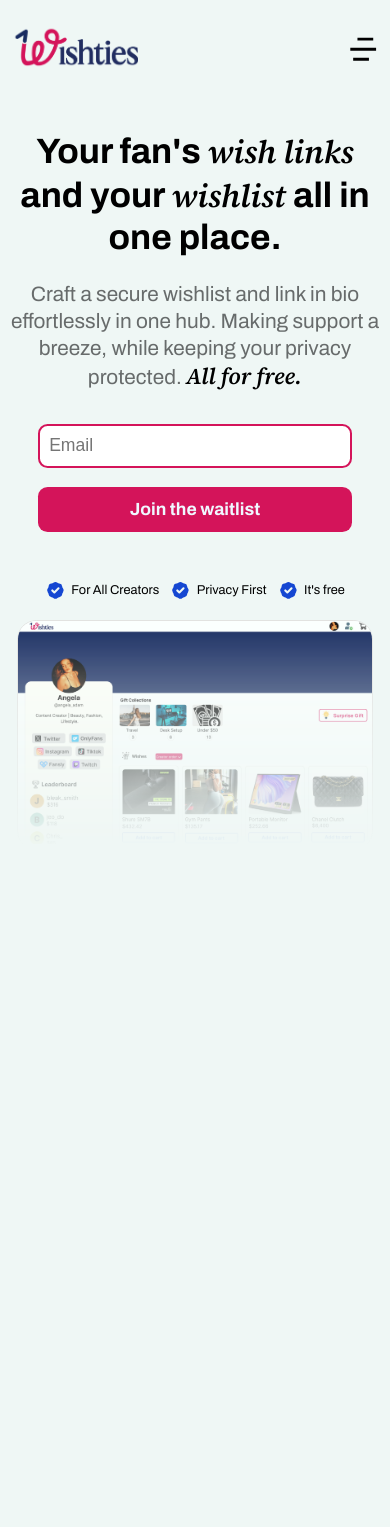
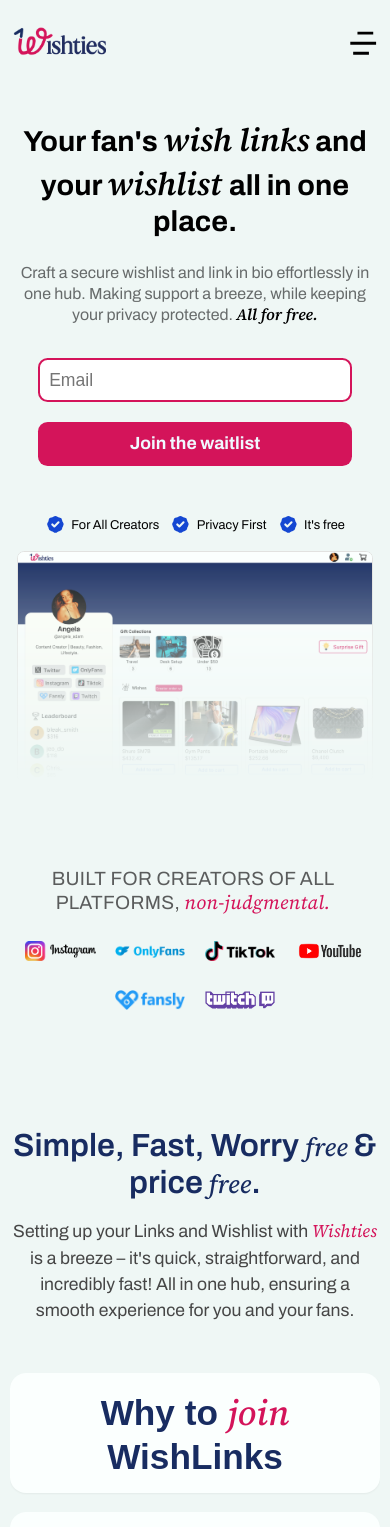
Before and after one commit to SabliJr/Wishties, a React (Create React App) app in the folder client/: page / in a window 390 px wide. Shown: the top 1527 px of the page. Before the commit the page ends 844 px from the top, so only its background shows below. Built offline with nearby package versions, Linux system fonts and the light colour scheme.

Commit message:
Fixing the landing page after deploying

```diff
--- a/client/src/App.css
+++ b/client/src/App.css
@@ -28,8 +28,7 @@
 .App {
   max-width: 1110px;
   margin: auto;
-  overflow-x: hidden;
-  height: 100vh;
+  overflow: hidden;
 }
 
 @media screen and (max-width: 1024px) {
--- a/client/src/Components/BeforeTheFooter/bFooter.css
+++ b/client/src/Components/BeforeTheFooter/bFooter.css
@@ -95,12 +95,12 @@
 
     @media screen and (max-width: 600px) {
       .bFooter {
-        margin: 3rem 0;
+        margin: 5rem 0 3rem;
       }
 
       .whyText {
-        width: 99%;
-        font-size: 1.1rem;
+        width: 95%;
+        font-size: 1rem;
       }
 
       .why {
--- a/client/src/Components/Footer/index.tsx
+++ b/client/src/Components/Footer/index.tsx
@@ -18,9 +18,24 @@
         <div className='logoAndSM'>
           <img src={FooterLogo} alt='' className='footerLogo' />
           <div className='SocialIcons'>
-            <BsInstagram />
-            <RiTwitterXLine />
-            <GrLinkedinOption />
+            <a
+              href='https://www.instagram.com/wishties_/'
+              target='_blank'
+              rel='noopener noreferrer'>
+              <BsInstagram />
+            </a>
+            <a
+              href='https://twitter.com/wishties_'
+              target='_blank'
+              rel='noopener noreferrer'>
+              <RiTwitterXLine />
+            </a>
+            <a
+              href='https://www.linkedin.com/in/wishties/'
+              target='_blank'
+              rel='noopener noreferrer'>
+              <GrLinkedinOption />
+            </a>
           </div>
         </div>
         <div className='footerLinks'>
--- a/client/src/Components/Hero/Hero.css
+++ b/client/src/Components/Hero/Hero.css
@@ -32,7 +32,6 @@
   font-family: 'Source Serif 4', serif;
   font-size: 1.42rem;
   font-weight: 600;
-  /* font-family: 'Quintessential', serif; */
 }
 
 .emailDiv {
@@ -85,7 +84,7 @@
       }
 
       .hero h2 {
-        font-size: 2.2rem;
+        font-size: 1.8rem;
         width: 98%;
       }
 
@@ -94,8 +93,9 @@
       }
 
       .hero p {
-        width: 100%;
+        width: 95%;
         margin: 1.6rem auto;
+        font-size: 1rem;
       }
 
       .emailDiv {
@@ -106,6 +106,10 @@
       .emailDiv input {
         width: 100%;
       }
+
+      .hero p span {
+        font-size: 1rem;
+      }
     }
   }
 }
--- a/client/src/Components/Promo/promo.css
+++ b/client/src/Components/Promo/promo.css
@@ -10,8 +10,8 @@
   width: 95%;
   margin: 1.6rem auto 0;
   border-radius: 1.2rem;
+  border: .5px solid rgb(226, 226, 224);
   mask-image: linear-gradient(#000000, transparent);
-  border: .5px solid rgb(226, 226, 224);
 }
 
 .promo .textDiv {
@@ -77,12 +77,11 @@
   @media screen and (max-width: 800px) {
     @media screen and (max-width: 600px) {
       .promo {
-        margin: 2.42rem auto;
+        margin: 3rem auto;
       }
 
       .promo .textDiv {
         gap: .7rem;
-
       }
 
       .promo div p {
@@ -90,7 +89,7 @@
       }
 
       .cumLogos {
-        margin: 1.8rem auto;
+        margin: 4.42rem auto;
       }
 
       .cumLogos h5 {
@@ -108,7 +107,8 @@
 
       .promImg {
         width: 96%;
-        margin: 1.2rem auto 0;
+        margin: 1rem auto 0;
+        border-radius: .42rem;
       }
     }
   }
--- a/client/src/Components/TheHeader/Header.css
+++ b/client/src/Components/TheHeader/Header.css
@@ -52,7 +52,7 @@
 
     @media screen and (max-width: 600px) {
       .logo {
-        width: 8rem;
+        width: 6rem;
       }
 
       .Header {
--- a/client/src/Components/YouData/YourData.css
+++ b/client/src/Components/YouData/YourData.css
@@ -34,7 +34,7 @@
 }
 
 .dataSection button {
-  font-size: 1.8rem;
+  font-size: 1.42rem;
   color: white;
   background-color: #1547d2;
   border: transparent;
@@ -67,7 +67,7 @@
       }
 
       .dataSection button {
-        font-size: 1.3rem;
+        font-size: 1.2rem;
         margin: 1.3rem 4rem;
         width: 60%;
       }
```
